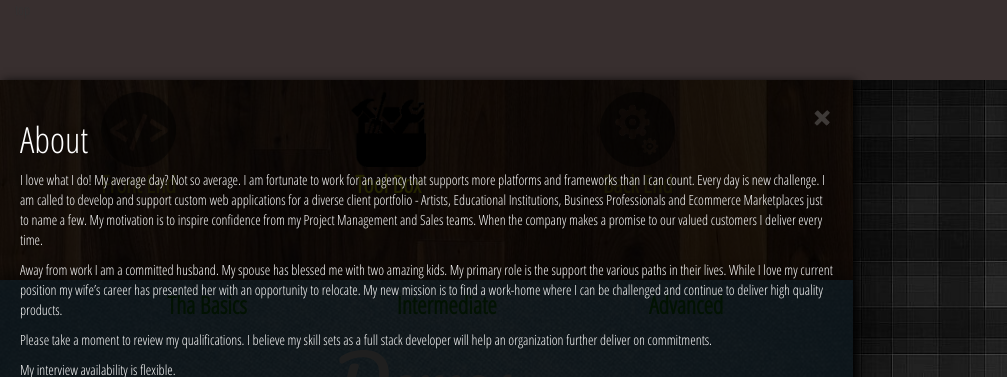
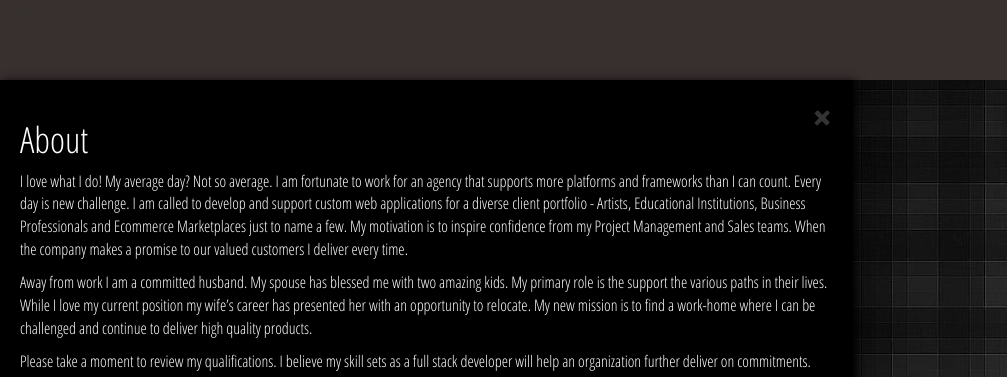
Before and after one commit to charles139/charles139_v2, a plain HTML site: page index.html in a window 1280 px wide. Both pictures are taken after a click on the element "About". Shown: the top 377 px of the page, 0-1007 px from the left. Drawn offline with nearby package versions, Linux system fonts and the light colour scheme; grey boxes are pictures that could not be loaded; a web font is replaced by a local one.

Commit message:
updated css for about section

```diff
--- a/css/style.css
+++ b/css/style.css
@@ -222,6 +222,12 @@ div.front_ul {
 .project a {
     color: inherit;
 }
+.about p {
+    font-size: 16px;
+}
+.about {
+    background-color: #000;
+}
 
 
 @media (min-width: 1130px) {
```
